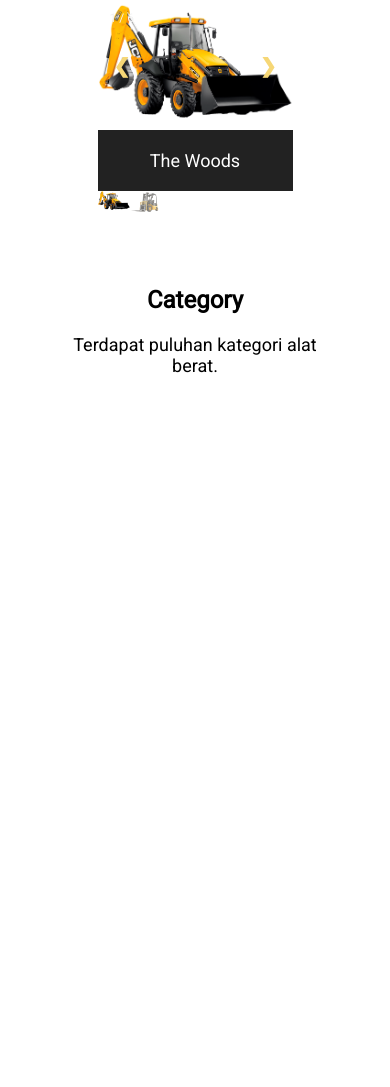
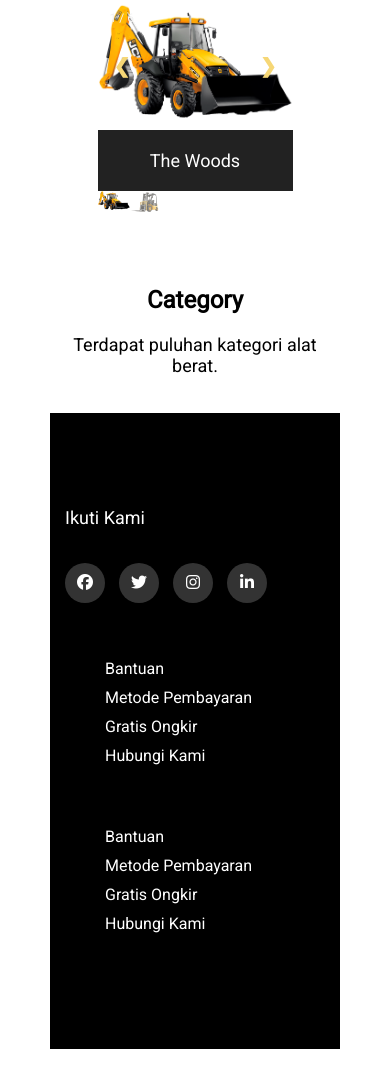
Before and after one commit to garoxeldiablo/rentalkan, a website: page web/index.html in a window 390 px wide. Shown: the part 1004-2091 px from the top of the page. Before the commit the page ends 1467 px from the top, so only its background shows below. Drawn offline with Linux system fonts and the light colour scheme; no server answers.

Commit message:
Summary footer

```diff
--- a/web/index.html
+++ b/web/index.html
@@ -18,7 +18,7 @@
         </label>
         <img class="logo" src="./src/img/sort.png" alt="logo">
         <h3 class="logos">Rentalkan</h3>
-        <ul>
+        <ul id="ulnavbar">
           <li><a href="">Home</a></li>
           <li><a href="">Katalog</a></li>
           <li><a href="">Merk</a></li>
@@ -91,6 +91,39 @@
 
     <!-- All Rent -->
 
+    <!-- footer -->
+    <div class="footer">
+        <div class="row-footer">
+            <div class="footer-col">
+                <h4>Ikuti Kami</h4>
+                <div class="social-links">
+                    <a href="#"><i class="fab fa-facebook"></i></a>
+                    <a href="#"><i class="fab fa-twitter"></i></a>
+                    <a href="#"><i class="fab fa-instagram"></i></a>
+                    <a href="#"><i class="fab fa-linkedin-in"></i></a>
+                </div>
+            </div>
+            <div class="footer-col">
+                <ul id="ulfooter">
+                    <li><a href="#">Bantuan</a></li>
+                    <li><a href="#">Metode Pembayaran</a></li>
+                    <li><a href="#">Gratis Ongkir</a></li>
+                    <li><a href="#">Hubungi Kami</a></li>
+                </ul>
+            </div>
+            <div class="footer-col">
+                <ul id="ulfooter">
+                    <li><a href="#">Bantuan</a></li>
+                    <li><a href="#">Metode Pembayaran</a></li>
+                    <li><a href="#">Gratis Ongkir</a></li>
+                    <li><a href="#">Hubungi Kami</a></li>
+                </ul>
+            </div>
+        </div>
+    </div>
+    <!-- footer -->
+
+
     <!--scripts-->
     <script src="./src/showroom.js"></script>
     <script src="./src/login.js"></script>
--- a/web/src/style.css
+++ b/web/src/style.css
@@ -81,6 +81,7 @@ a.active,a:hover{
 #check{
   display: none;
 }
+
 @media (max-width: 952px){
   nav ul li a{
     font-size: 16px;
@@ -103,7 +104,7 @@ a.active,a:hover{
   .checkbtn{
     display: block;
   }
-  ul{
+  #ulnavbar{
     position: fixed;
     width: 50%;
     height: 100vh;
@@ -359,114 +360,102 @@ a.cardItem{
   }
 /* All product */
 
-/* form login */
-
-/* Full-width input fields */
-input[type=text], input[type=password] {
-  width: 100%;
-  padding: 12px 20px;
-  margin: 8px 0;
-  display: inline-block;
-  border: 1px solid #ccc;
-  box-sizing: border-box;
+/* footer */
+.row-footer {
+  display: flex;
+  flex-wrap: wrap;
+  max-width: 1170px;
+  margin: auto;
+  text-align: left;
 }
 
-/* Set a style for all buttons */
-
-/* Extra styles for the cancel button */
-.cancelbtn {
-  width: auto;
-  padding: 10px 18px;
-  background-color: #f44336;
+#ulfooter {
+  list-style:none;
+  margin-left: auto;
 }
 
-/* Extra styles for the cancel button */
-.cancelbtn {
-  width: auto;
-  padding: 10px 18px;
-  background-color: #f44336;
+.footer {
+  background-color: black;
+  padding: 70px 0;
+  position: relative;
+  bottom: 0;
+  width: 100%;
 }
 
-/* Center the image and position the close button */
-.imgcontainer {
-  text-align: center;
-  margin: 24px 0 12px 0;
+.footer-col {
+  width: 25%;
+  padding: 0 15px;
+}
+
+.footer-col h4 {
+  font-size: 18px;
+  color: #ffffff;
+  text-transform: capitalize;
+  margin-bottom: 35px;
+  font-weight: 500;
   position: relative;
 }
 
-.container {
-  padding: 16px;
+
+.footer-col h4::before {
+  content: "";
+  position: absolute;
+  left: 0;
+  bottom: -10;
+  height: 2px;
+  box-sizing: border-box;
+  width: 50px;
 }
 
-span.psw {
-  float: right;
-  padding-top: 16px;
+.footer-col ul li:not(:last-child) {
+  margin-bottom: 10px;
 }
 
-/* The Modal (background) */
-.modal {
-  display: none; /* Hidden by default */
-  position: fixed; /* Stay in place */
-  z-index: 1; /* Sit on top */
-  left: 0;
-  top: 0;
-  width: 100%; /* Full width */
-  height: 100%; /* Full height */
-  overflow: auto; /* Enable scroll if needed */
-  background-color: rgb(0,0,0); /* Fallback color */
-  background-color: rgba(0,0,0,0.4); /* Black w/ opacity */
-  padding-top: 60px;
-  text-align: center;
+.footer-col ul li a {
+  font-size: 16px;
+  text-transform: capitalize;
+  color: #ffffff;
+  text-decoration: none;
+  font-weight: 300;
+  color: #ffffff;
+  display: block;
+  transition: all 0.3s ease;
 }
 
-/* Modal Content/Box */
-.modal-content {
-  background-color: #fefefe;
-  margin: 5% auto 15% auto; /* 5% from the top, 15% from the bottom and centered */
-  border: 1px solid #888;
-  width: 30%; /* Could be more or less, depending on screen size */
+.footer-col ul li a:hover {
+  color: #020202;
+  padding-left: 8px;
 }
 
-/* The Close Button (x) */
-.close {
-  position: absolute;
-  right: 25px;
-  top: 0;
-  color: #000;
-  font-size: 35px;
-  font-weight: bold;
+.footer-col .social-links a {
+  display: inline-block;
+  height: 40px;
+  width: 40px;
+  background-color: rgba(255, 255, 255, 0.2);
+  margin: 0 10px 10px 0;
+  text-align: center;
+  line-height: 40px;
+  border-radius: 50%;
+  color: #ffffff;
+  transition: all 0.5s ease;
 }
 
-.close:hover,
-.close:focus {
-  color: red;
-  cursor: pointer;
+.footer-col .social-links a:hover {
+  color: #24262b;
+  background-color: #ffffff;
 }
 
-/* Add Zoom Animation */
-.animate {
-  -webkit-animation: animatezoom 0.6s;
-  animation: animatezoom 0.6s
+@media(max-width: 767px) {
+  .footer-col {
+      width: 50%;
+      margin-bottom: 30px;
+  }
+
 }
 
-@-webkit-keyframes animatezoom {
-  from {-webkit-transform: scale(0)}
-  to {-webkit-transform: scale(1)}
+@media(max-width: 574px) {
+  .footer-col {
+      width: 100%;
+  }
+
 }
-
-@keyframes animatezoom {
-  from {transform: scale(0)}
-  to {transform: scale(1)}
-}
-
-/* Change styles for span and cancel button on extra small screens */
-@media screen and (max-width: 300px) {
-  span.psw {
-     display: block;
-     float: none;
-  }
-  .cancelbtn {
-     width: 100%;
-  }
-}
-/* form login */
```
